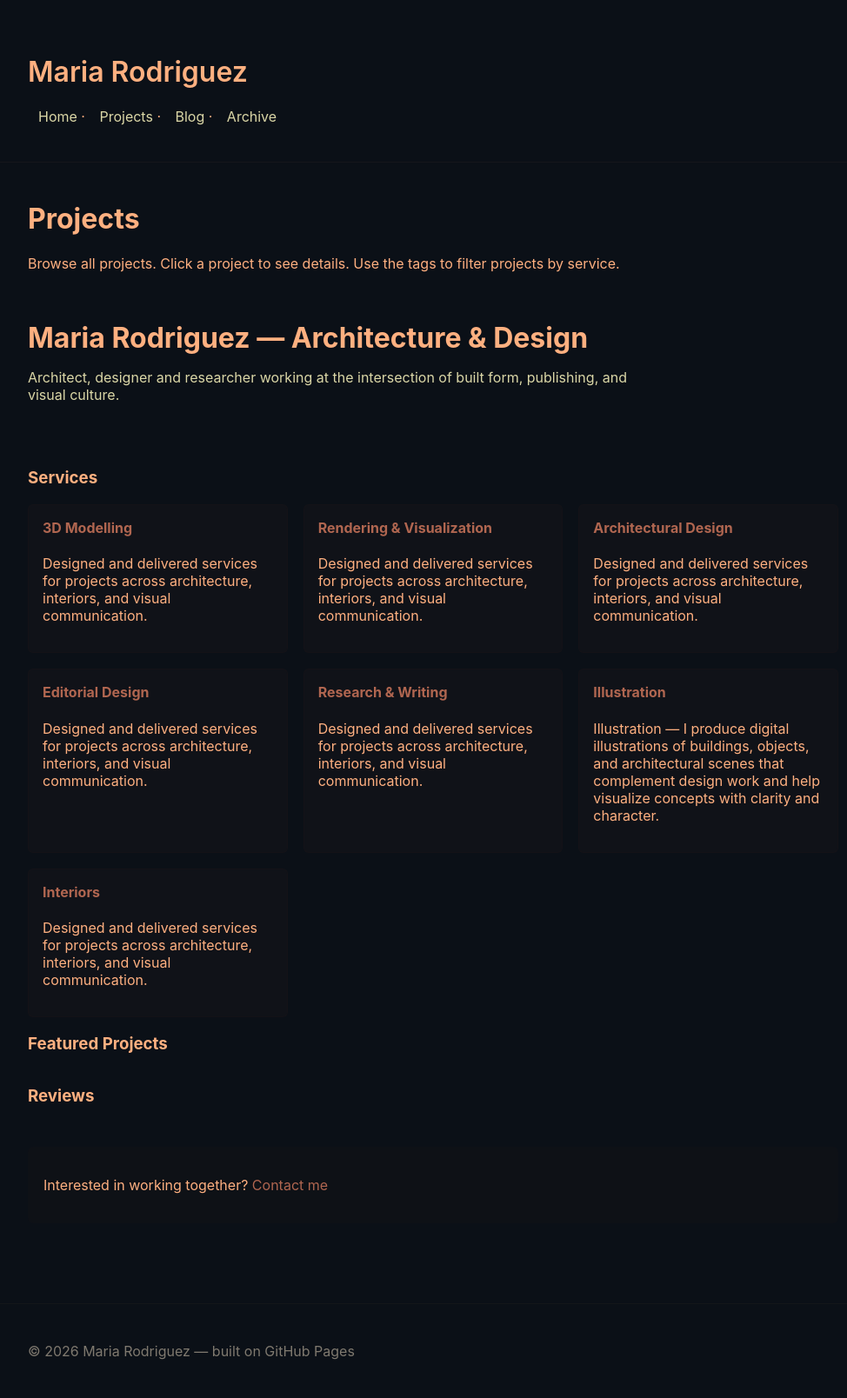
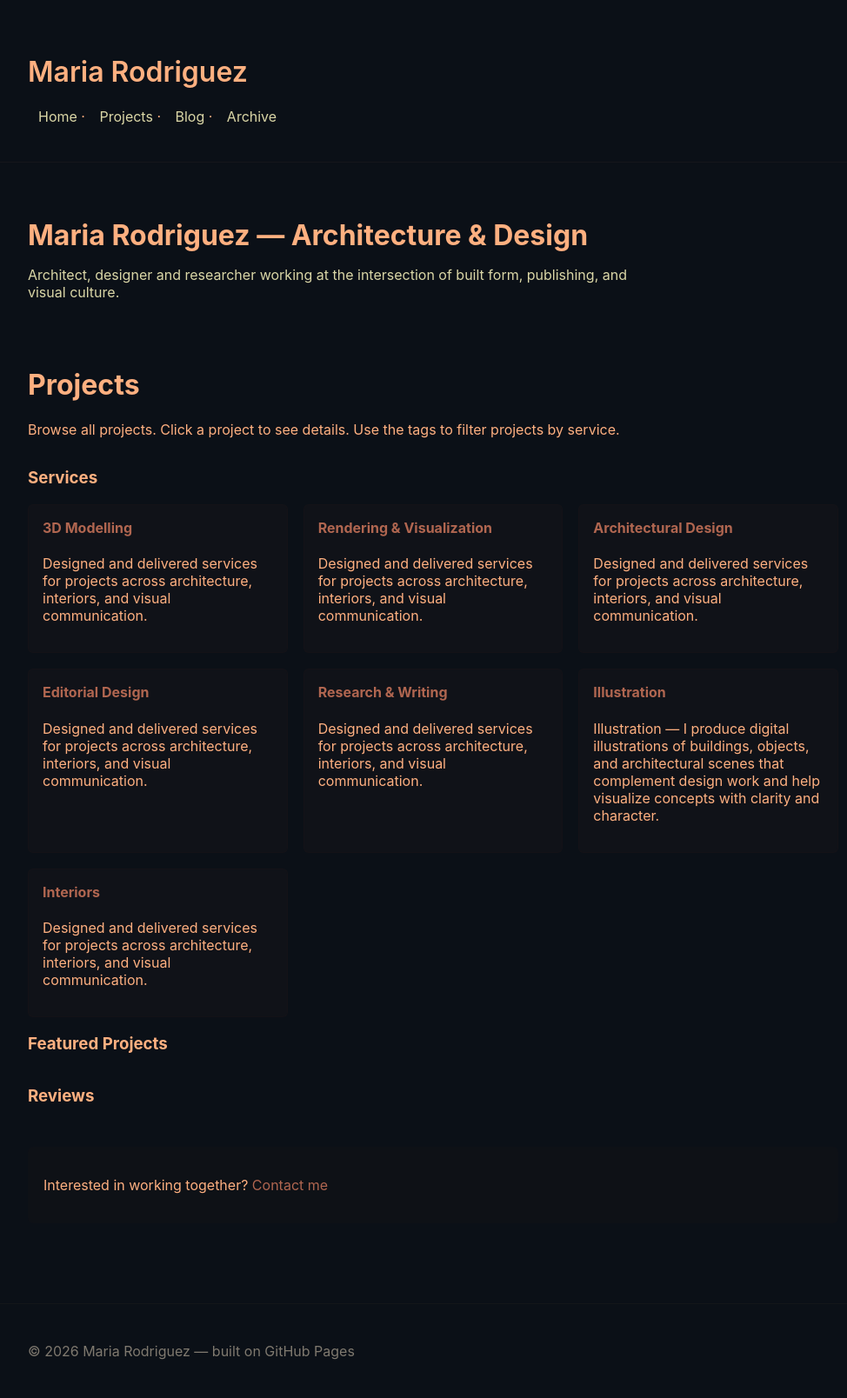
Before and after one commit to rodriguez-macamila/mariarodriguez, a Jekyll site: the page built from index.md, in a window 1280 px wide. Shown: the whole page at 87% size, without its empty margins (142-1116 px from the left). Built offline with Jekyll 4.4.1, drawn with Linux system fonts in a browser that asks for light colours; our own code applies the rules of GitHub Pages for plain Markdown files.

```diff
--- a/index.md
+++ b/index.md
@@ -1,6 +1,11 @@
 ---
 layout: default
 ---
+
+<section class="hero">
+  <h2>Maria Rodriguez — Architecture & Design</h2>
+  <p class="lead">Architect, designer and researcher working at the intersection of built form, publishing, and visual culture.</p>
+</section>
 
 # Projects
 
@@ -28,11 +33,6 @@ Browse all projects. Click a project to see details. Use the tags to filter proj
   </article>
   {% endfor %}
 </div>
-
-<section class="hero">
-  <h2>Maria Rodriguez — Architecture & Design</h2>
-  <p class="lead">Architect, designer and researcher working at the intersection of built form, publishing, and visual culture.</p>
-</section>
 
 <section id="services" class="services">
   <h3>Services</h3>
```
